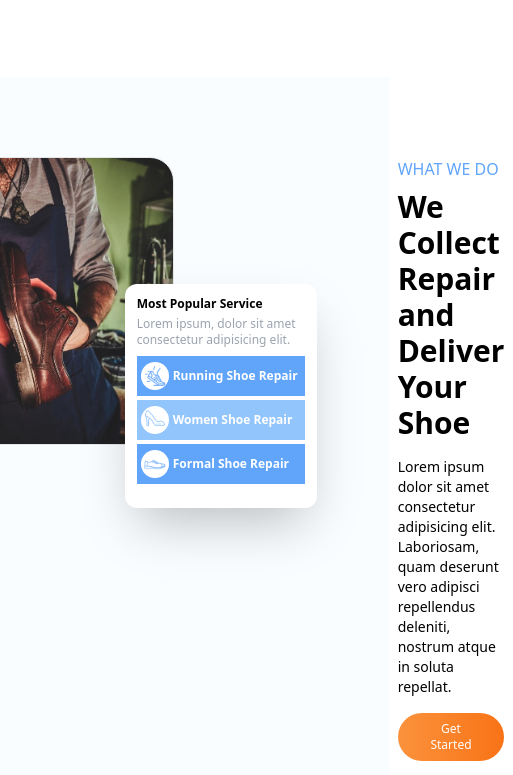
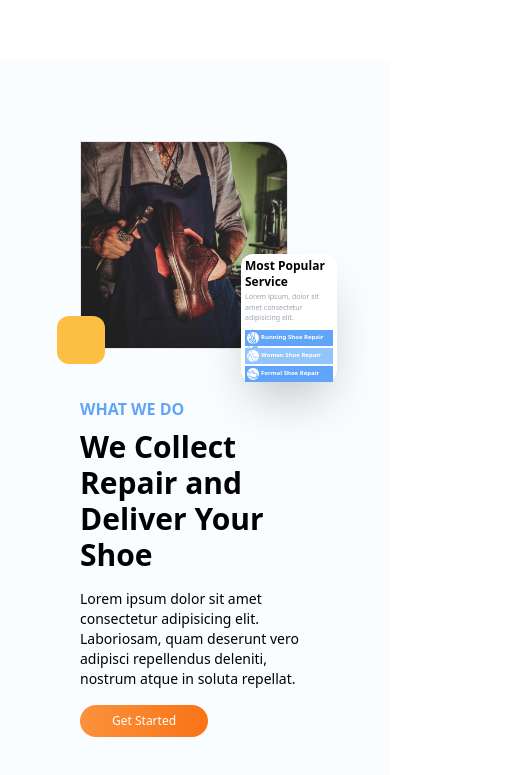
Before and after one commit to iamrohiiit04/Mochi-Online_Shoe_repair, a website built with Vite: page index.html in a window 390 px wide. Shown: the part 3669-4444 px from the top of the page, 513 px wide, since content can reach past the window. Built offline with nearby package versions, Linux system fonts and the light colour scheme; files whose address does not match are found by name.

Commit message:
Fixed What We Do for mobile view

```diff
--- a/index.html
+++ b/index.html
@@ -543,56 +543,56 @@
     <!--What We Do and Speciality-->
     <section>
       <!--Background Div-->
-      <div class="bg-blueish mt-20">
+      <div class="bg-blueish mt-16 md:mt-20">
         <!--Container-->
-        <div class="container w-2/3 mx-auto p-20">
+        <div class="container md:w-2/3 mx-auto p-20">
           <!--What We Do-->
-          <div class="flex flex-row mb-48 justify-center">
+          <div class="flex flex-col md:flex-row mb-48 justify-center">
             <!--Left Section of What we Do-->
-            <div class="mr-56">
+            <div class="mr-0 md:mr-56">
               <!--Image Div-->
-              <div class="w-72 h-72 border rounded-tr-3xl bg-cover bg-center relative" style="background-image: url(./src/img/shoeRepair.jpg);">
+              <div class="w-52 md:w-72 h-52 md:h-72 border rounded-tr-3xl bg-cover bg-center relative" style="background-image: url(./src/img/shoeRepair.jpg);">
               <!--Style Square-->
-              <div class="w-24 h-24 bg-pale-marigold rounded-xl absolute -bottom-4 -left-6"></div>
+              <div class="w-12 md:w-24 h-12 md:h-24 bg-pale-marigold rounded-xl absolute -bottom-4 -left-6"></div>
               <!--Most Popular Square-->
-              <div class="w-48 h-56 bg-white rounded-xl absolute -bottom-16 -right-36 shadow-2xl">
+              <div class="w-24 md:w-48 h-32 md:h-56 bg-white rounded-xl relative -bottom-28 md:-bottom-28 -right-40 md:-right-52 shadow-2xl">
                 <!--Content of Most Popular Square-->
-                <div class="p-3">
-                  <h4 class="font-bold text-xs text-base mb-1">Most Popular Service</h4>
-                  <p class="text-gray-400 text-xs mb-2">Lorem ipsum, dolor sit amet consectetur adipisicing elit.</p>
+                <div class="p-1 md:p-3">
+                  <h4 class="font-bold text-xs md:text-base mb-0.5 md:mb-1">Most Popular Service</h4>
+                  <p class="text-gray-400 text-[7px] md:text-xs mb-1.5 md:mb-2">Lorem ipsum, dolor sit amet consectetur adipisicing elit.</p>
                   <!--Sevice Boxes-->
                   <div>
                     <!--Service 1-->
-                    <div class="bg-blue-400 h-10 flex items-center mb-1">
+                    <div class="bg-blue-400 h-4 md:h-10 flex items-center mb-0.5 md:mb-1">
                       <!--Icon-->
-                      <div class="w-7 h-7 rounded-full bg-white flex items-center justify-center m-1">
+                      <div class="w-3 md:w-7 h-3 md:h-7 rounded-full bg-white flex items-center justify-center m-0.5 md:m-1">
                         <img src="./src/img/running-shoes.png" alt="" class="w-6 h-6" />
                       </div>
                       <!--Service Name-->
                       <div>
-                        <h5 class="text-white text-xs font-bold">Running Shoe Repair</h5>
+                        <h5 class="text-white text-[6px] md:text-xs font-bold">Running Shoe Repair</h5>
                       </div>
                     </div>
                     <!--Service 2-->
-                    <div class="bg-blue-300 h-10 flex items-center mb-1">
+                    <div class="bg-blue-300 h-4 md:h-10 flex items-center mb-0.5 md:mb-1">
                       <!--Icon-->
-                      <div class="w-7 h-7 rounded-full bg-white flex items-center justify-center m-1">
+                      <div class="w-3 md:w-7 h-3 md:h-7 rounded-full bg-white flex items-center justify-center m-0.5 md:m-1">
                         <img src="./src/img/high-heels.png" alt="" class="w-5 h-5" />
                       </div>
                       <!--Service Name-->
                       <div>
-                        <h5 class="text-white text-xs font-bold">Women Shoe Repair</h5>
+                        <h5 class="text-white text-[6px] md:text-xs font-bold">Women Shoe Repair</h5>
                       </div>
                     </div>
                     <!--Service 3-->
-                    <div class="bg-blue-400 h-10 flex items-center mb-1">
+                    <div class="bg-blue-400 h-4 md:h-10 flex items-center mb-0.5 md:mb-1">
                       <!--Icon-->
-                      <div class="w-7 h-7 rounded-full bg-white flex items-center justify-center m-1">
+                      <div class="w-3 md:w-7 h-3 md:h-7 rounded-full bg-white flex items-center justify-center m-0.5 md:m-1">
                         <img src="./src/img/formalShoe.png" alt="" class="w-6 h-6" />
                       </div>
                       <!--Service Name-->
                       <div>
-                        <h5 class="text-white text-xs font-bold">Formal Shoe Repair</h5>
+                        <h5 class="text-white text-[6px] md:text-xs font-bold">Formal Shoe Repair</h5>
                       </div>
                     </div>
                   </div>
@@ -601,30 +601,14 @@
               </div>
             </div>
             <!--Right Section of What we Do-->
-            <div>
-              <h4 class="uppercase text-blue-400 mb-2">What We Do</h4>
+            <div class="mt-12 md:mt-0">
+              <h4 class="uppercase text-blue-400 mb-2 font-bold">What We Do</h4>
               <h3 class="text-3xl font-bold mb-4">We Collect Repair and Deliver Your Shoe</h3>
               <p class="text-sm mb-4">Lorem ipsum dolor sit amet consectetur adipisicing elit. Laboriosam, quam deserunt vero adipisci repellendus deleniti, nostrum atque in soluta repellat.</p>
               <a href="#"><button class="bg-gradient-to-r from-orange-400 to-orange-500 rounded-full text-white text-xs px-8 py-2">Get Started</button></a>
             </div>
           </div>
-          <!--Speciality-->
-          <div class="flex justify-between">
-            <!--Left Section of Speciality-->
-            <div class="w-1/2 pl-16">
-              <h4 class="uppercase text-blue-400 mb-2">Speciality</h4>
-              <h3 class="text-3xl font-bold mb-4">Easy Process of Ordering Shoe Repair Online</h3>
-              <p class="text-sm mb-4">Lorem ipsum dolor sit amet consectetur adipisicing elit. Laboriosam, quam deserunt vero adipisci repellendus deleniti, nostrum atque in soluta repellat.</p>
-              <a href="#"><button class="bg-gradient-to-r from-orange-400 to-orange-500 rounded-full text-white text-xs px-8 py-2">Get Started</button></a>
-            </div>
-            <!--Right Section of Speciality-->
-            <div>
-              <!--Image Div-->
-              <div class="w-72 h-72 border rounded-tl-3xl bg-cover bg-center" style="background-image: url(./src/img/cobbler-repair.jpg);"></div>
-              <!--Style Square-->
-              <div class="w-24 h-24 bg-blue-400 rounded-xl relative -top-20 -right-52"></div>
-            </div>
-          </div>
+
         </div>
       </div>
     </section>
```
